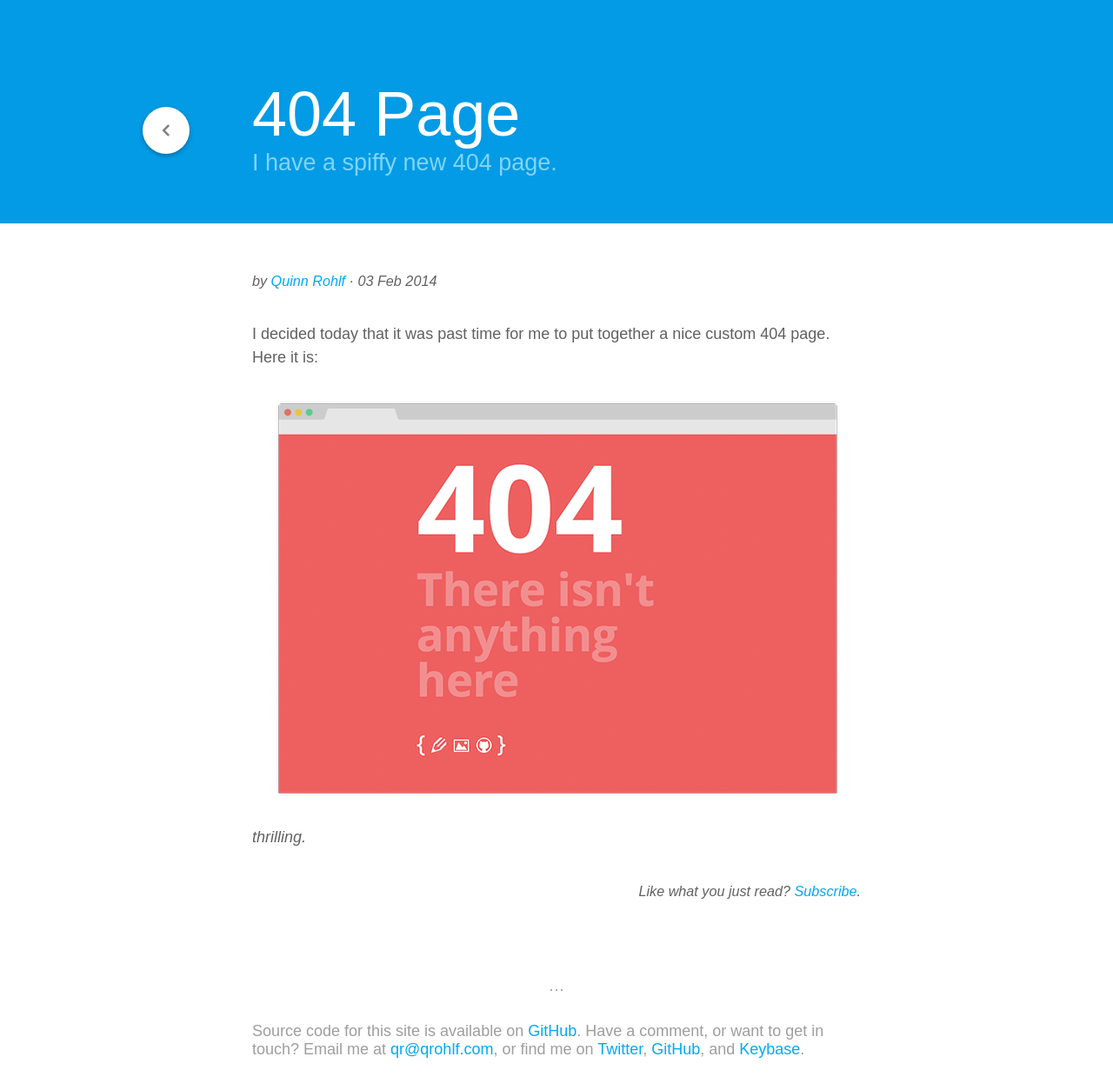
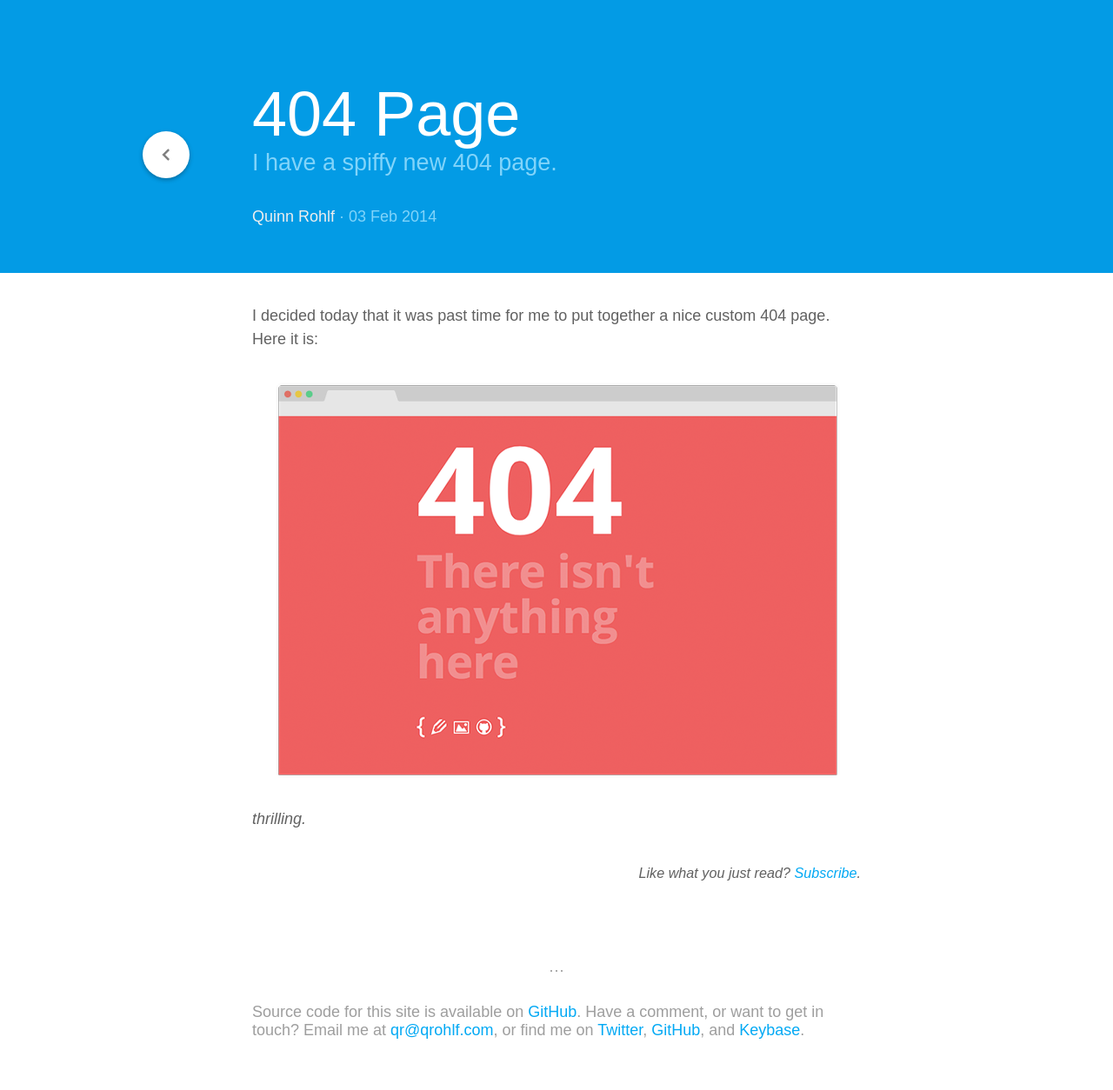
Before and after one commit to qrohlf/qrohlf.github.io, a Jekyll site: the page built from _posts/2014-2-3-New-404.md, in a window 1280 px wide. Shown: the whole page at 87% size. Built offline with Jekyll 4.4.1, drawn with Linux system fonts in a browser that asks for light colours; Markdown is read by kramdown in place of the engine named in the settings; a script that is not in the unit is left out; after the commit the page ends 1232 px from its top, so only the background shows below that.

Commit message:
Switch up the byline styling

```diff
--- a/_includes/masthead.html
+++ b/_includes/masthead.html
@@ -2,5 +2,6 @@
   <div class="content">
     <a class="arrow-left" href="/"></a><h1>{{page.title}}</h1>
     <p class="intro">{{page.summary}}</p>
+    {% if page.date %}<p class="date"><a href="/">Quinn Rohlf</a> &middot; {{ page.date | date: "%d %h %Y" }}</p>{% endif %}
   </div>
 </header>
--- a/_layouts/post.html
+++ b/_layouts/post.html
@@ -2,7 +2,6 @@
 layout: page
 ---
 <div class="post">
-    <p class="meta">by <a href="/">Quinn Rohlf</a> &middot; {{ page.date | date: "%d %h %Y" }}</p>
     <section class="post-body">
       {{ content }}
     </section>
--- a/_sass/components/_masthead.scss
+++ b/_sass/components/_masthead.scss
@@ -33,4 +33,8 @@
   p {
     margin: 0;
   }
+
+  .date {
+    margin-top: 2rem;
+  }
 }
--- a/index.html
+++ b/index.html
@@ -13,8 +13,8 @@ layout: scaffold
   <a class="arrow-down" href="#writing"></a>
 </div>
 <main>
-  <div class="content">
-    <h1 id="writing">Writing</h1>
+  <div class="content" id="writing">
+    <h1>Writing</h1>
     {% include post-index.html %}
   </div>
 </main>
```
